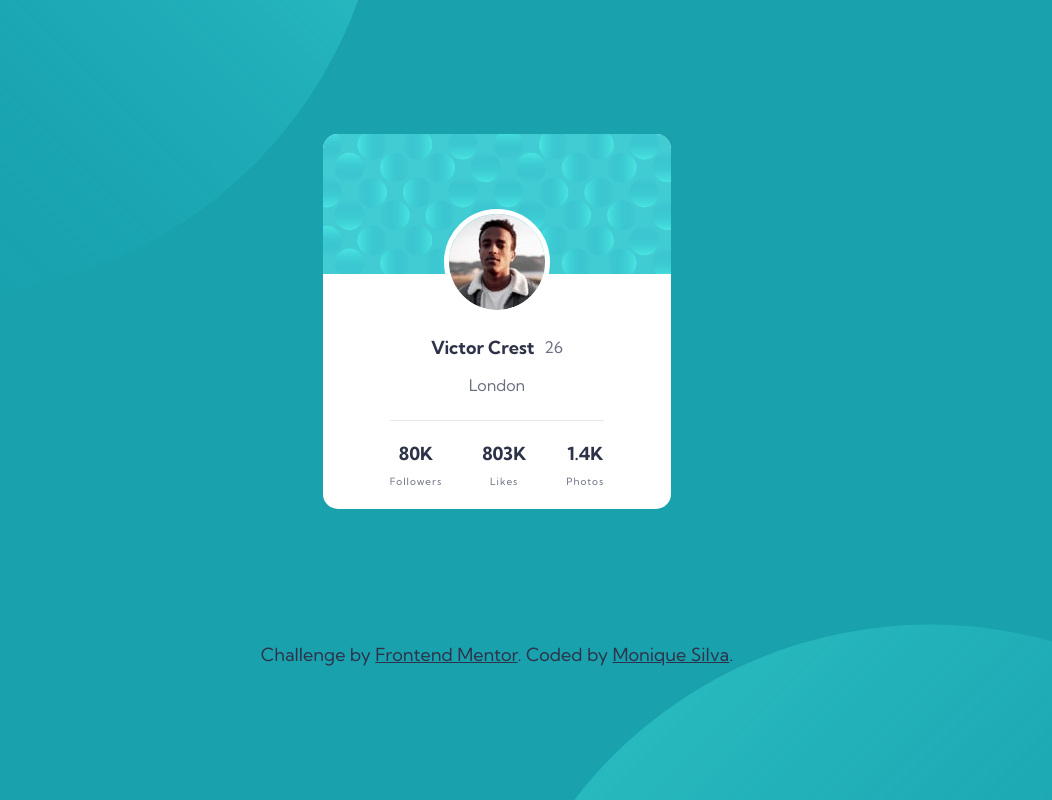
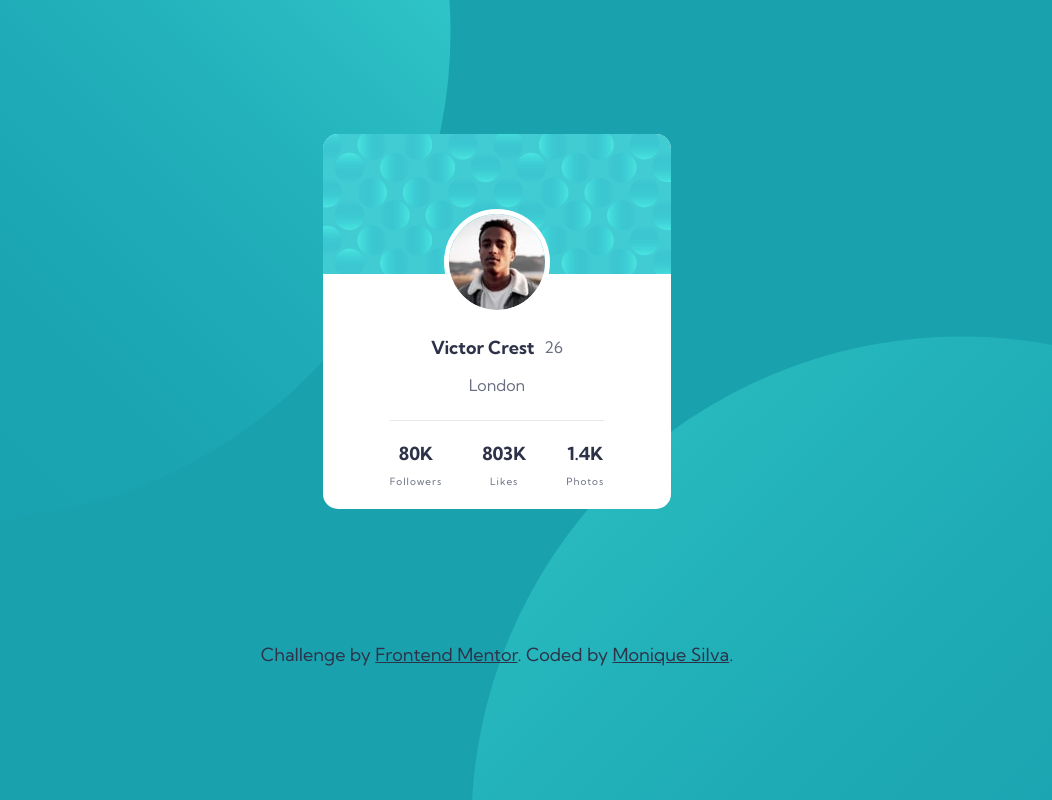
Before and after one commit to moniquedsilva/profile-card-component, a Vue app: page / in a window 1280 px wide. Shown: the whole page, without its empty margins (143-1195 px from the left). Built offline with nearby package versions, Linux system fonts and the light colour scheme.

Commit message:
fix: background circles

```diff
--- a/src/App.vue
+++ b/src/App.vue
@@ -2,21 +2,18 @@
   <div class="conteiner">
     <Profile />
     <Copyright />
-    <Background />
   </div>
 </template>
 
 <script>
 import Profile from './components/Profile.vue'
 import Copyright from './components/Copyright.vue'
-import Background from './components/Background.vue'
 
 export default {
   name: 'App',
   components: {
     Profile,
     Copyright,
-    Background,
   },
 }
 </script>
@@ -39,6 +36,10 @@ export default {
 }
 
 .conteiner {
+  background: url('/assets/bg-pattern-top.svg') bottom 35vh right 53.6vw
+      no-repeat,
+    url('/assets/bg-pattern-bottom.svg') top 42vh left 48vw no-repeat;
+  background-color: var(--dark-cyan);
   display: flex;
   flex-direction: column;
   align-items: center;
--- a/src/components/Background.vue
+++ /dev/null
@@ -1,41 +0,0 @@
-<template>
-  <div class="background-area">
-    <img
-      src="assets/bg-pattern-top.svg"
-      alt="Background Pattern"
-      class="background-top"
-    />
-    <img
-      src="assets/bg-pattern-bottom.svg"
-      alt="Background Pattern"
-      class="background-down"
-    />
-  </div>
-</template>
-
-<style>
-.background-area {
-  background-color: var(--dark-cyan);
-  width: 100%;
-  height: 100vh;
-  display: flex;
-  flex-direction: column;
-  justify-content: space-between;
-  align-items: center;
-  position: fixed;
-  inset: 0;
-  z-index: -1;
-}
-.background-top {
-  width: 70%;
-  position: absolute;
-  top: -75%;
-  left: -23rem;
-}
-.background-down {
-  width: 70%;
-  position: absolute;
-  bottom: -90%;
-  right: -15rem;
-}
-</style>
```
